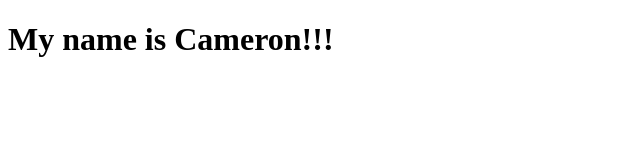
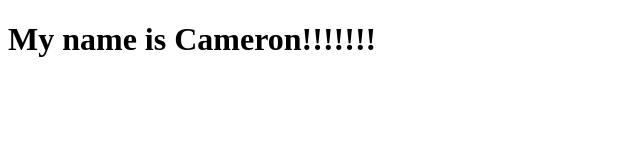
Before and after one commit to Charris1998/first-github-project-, a plain HTML site: page index.html in a window 1280 px wide. Shown: the full height of the page, 0-640 px from the left. Drawn offline with Linux system fonts and the light colour scheme.

Commit message:
inital commit

```diff
--- a/index.html
+++ b/index.html
@@ -9,6 +9,6 @@
     <script src="app.js"></script>
 </head>
 <body>
-    <h1>My name is Cameron!!!</h1>
+    <h1>My name is Cameron!!!!!!!</h1>
 </body>
 </html>
```
